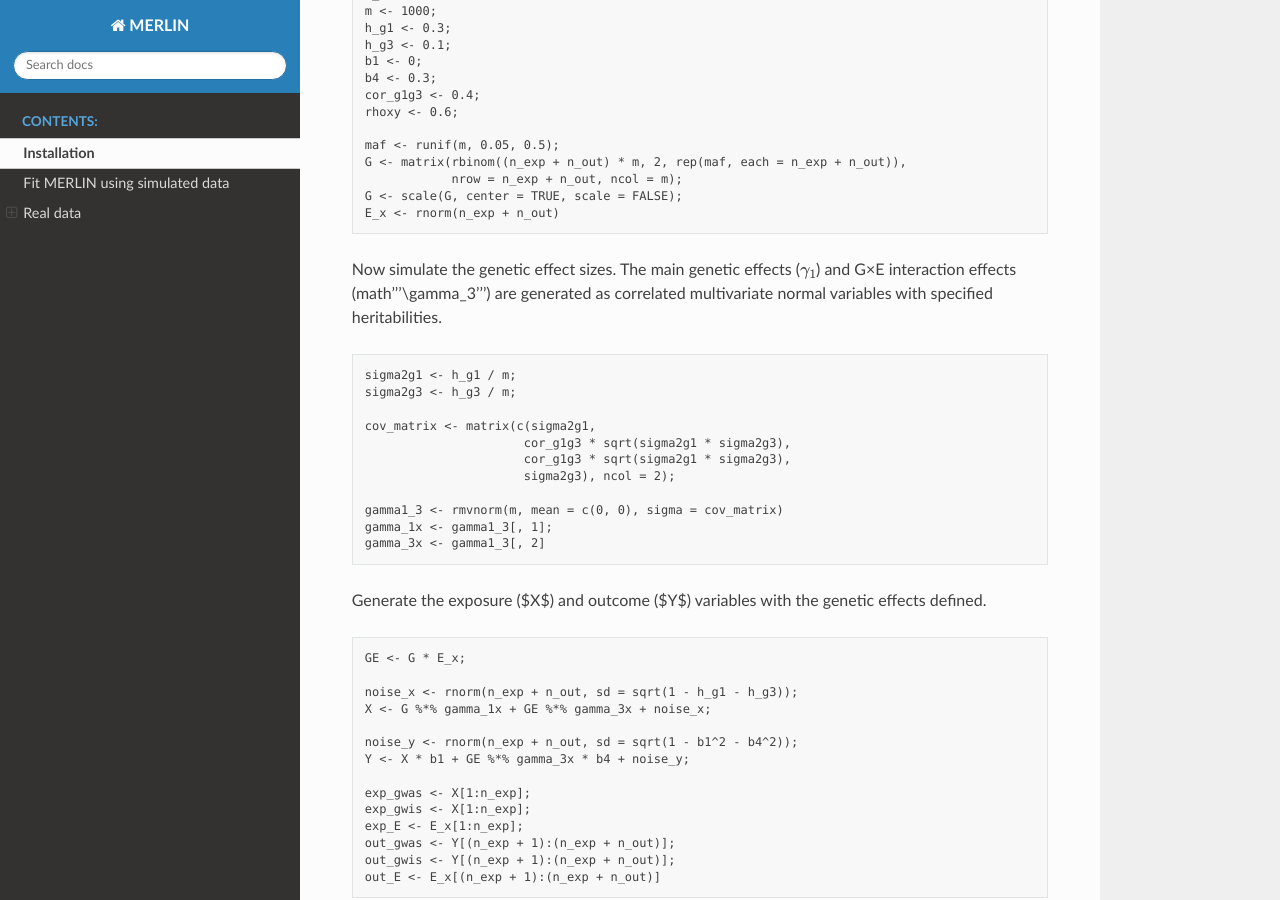
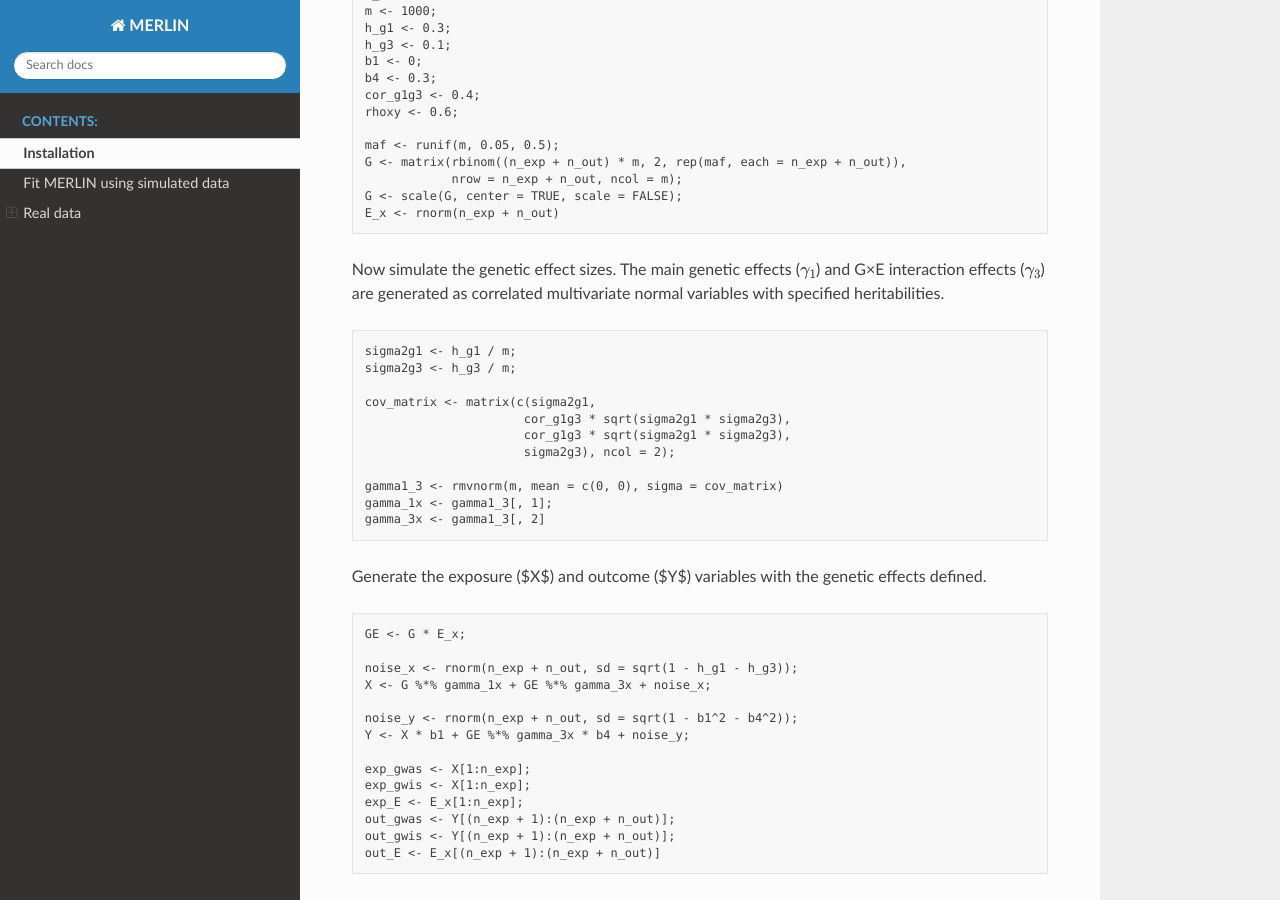
Before and after one commit to shilab-ecnu/MERLIN, a Sphinx documentation site: the page built from docs/source/MERLIN.md, in a window 1280 px wide and 900 px high, scrolled down 800 px. Built offline with Sphinx 7.4.7 and the Read the Docs theme 3.1.0, drawn with Linux system fonts in a browser that asks for light colours.

Commit message:
Update MERLIN.md

````diff
--- a/docs/source/MERLIN.md
+++ b/docs/source/MERLIN.md
@@ -58,7 +58,7 @@ G <- scale(G, center = TRUE, scale = FALSE);
 E_x <- rnorm(n_exp + n_out)
 ```
 
-Now simulate the genetic effect sizes. The main genetic effects ({math}`\gamma_1`) and G×E interaction effects (math'''\gamma_3''') are generated as correlated multivariate normal variables with specified heritabilities.
+Now simulate the genetic effect sizes. The main genetic effects ({math}`\gamma_1`) and G×E interaction effects ({math}`\gamma_3`) are generated as correlated multivariate normal variables with specified heritabilities.
 
 ```{r, eval = FALSE}
 sigma2g1 <- h_g1 / m;
````
